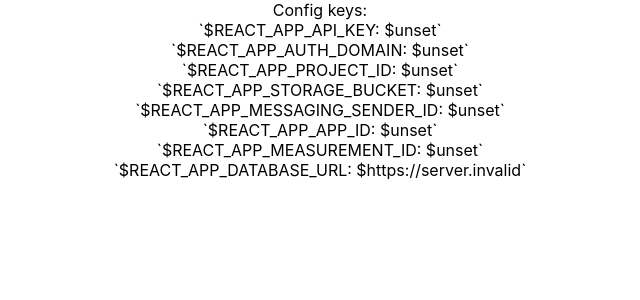
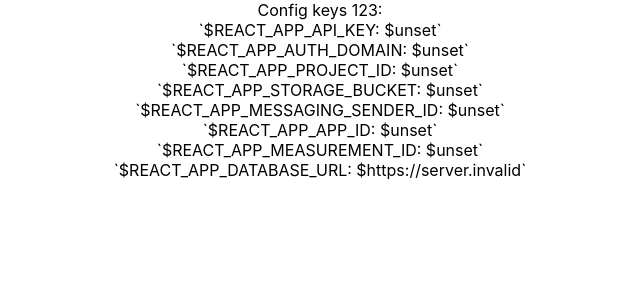
Before and after one commit to omchien/test-firebase, a React (Create React App) app: page / in a window 1280 px wide. Shown: the top 300 px of the page, without its empty margins (320-960 px from the left). Built offline with nearby package versions, Linux system fonts and the light colour scheme; no server answers.

Commit message:
show config

```diff
--- a/src/App.tsx
+++ b/src/App.tsx
@@ -15,7 +15,7 @@ function App() {
   ];
   return (
     <div className="App">
-      Config keys:
+      Config keys 123:
       <div>
         {configKeys.map((item) => (
           <div>
```
